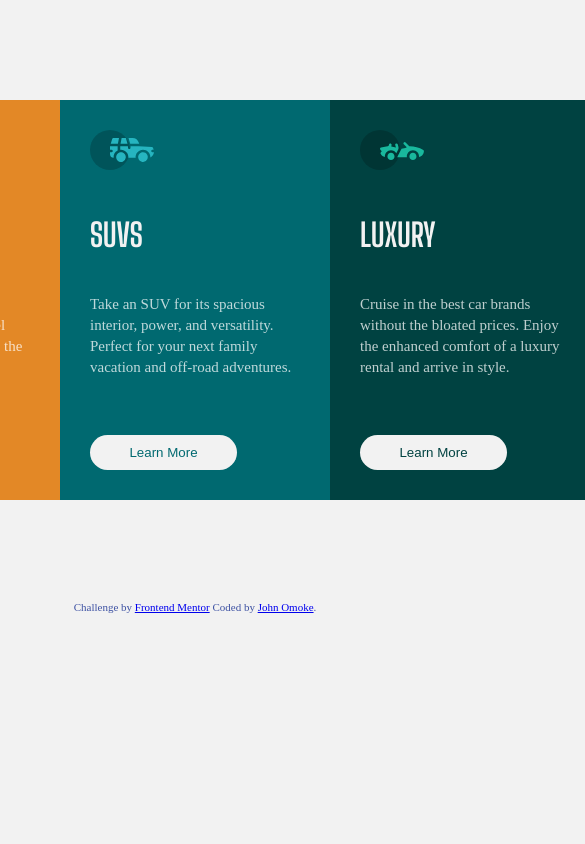
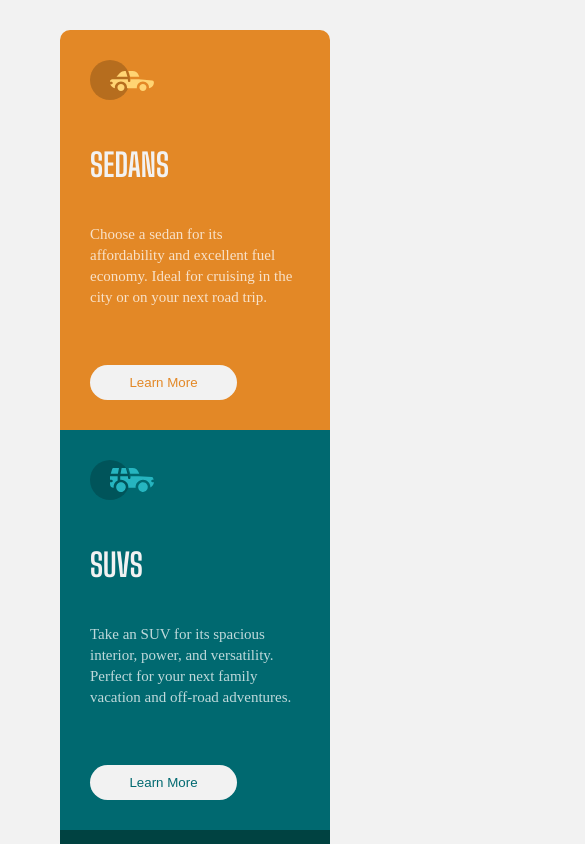
Before and after one commit to jomoke814/column-preview-card, a plain HTML site: page index.html in a window 390 px wide. Shown: the top 844 px of the page, 585 px wide, since content can reach past the window. Drawn offline with Linux system fonts and the light colour scheme.

Commit message:
Adding media queries

```diff
--- a/css/styles.css
+++ b/css/styles.css
@@ -37,7 +37,6 @@ body {
 }
 
 .container {
-    /* font-family: 'Lexend Deca', sans-serif; */
     max-width: 1440px;
     margin: 100px;
     color: var(--main-para-color);
@@ -82,7 +81,8 @@ button {
 button:hover {
     border: 1px solid var(--main-bg-color);
     color: var(--main-bg-color);
-    background: hsla(0, 0%, 100%, 0.15);
+    background: transparent;
+    cursor: pointer;
 }
 
 .btn-1 {
@@ -105,8 +105,11 @@ button:hover {
 
 /* media query */
 @media(max-width: 900px) {
-    body {
-        display: flex;
-        flex-direction: column;
+    .container {
+        margin: 30px;
     }
+   .cars-card {
+    grid-template-columns: 1fr;
+   }
+
 }
```
